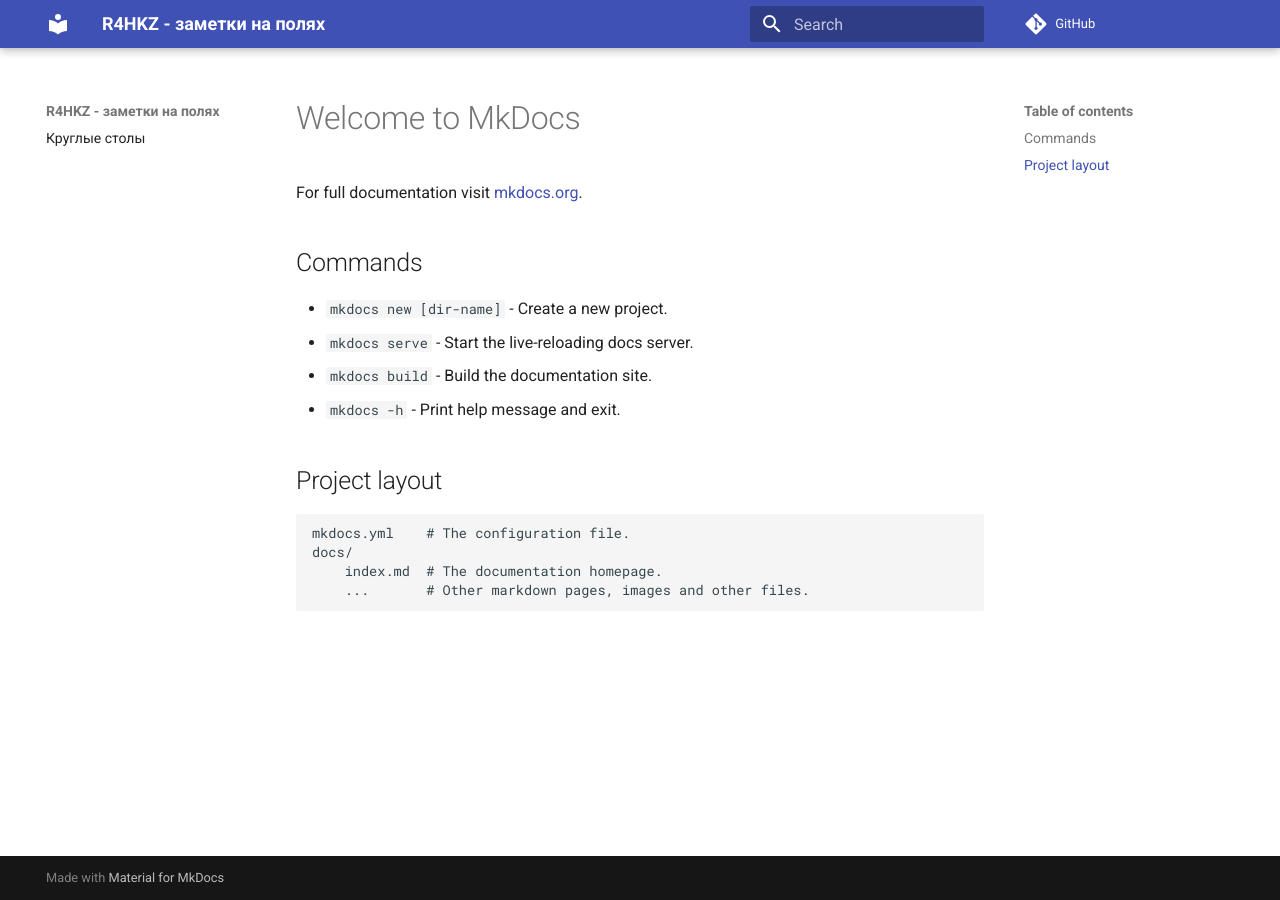
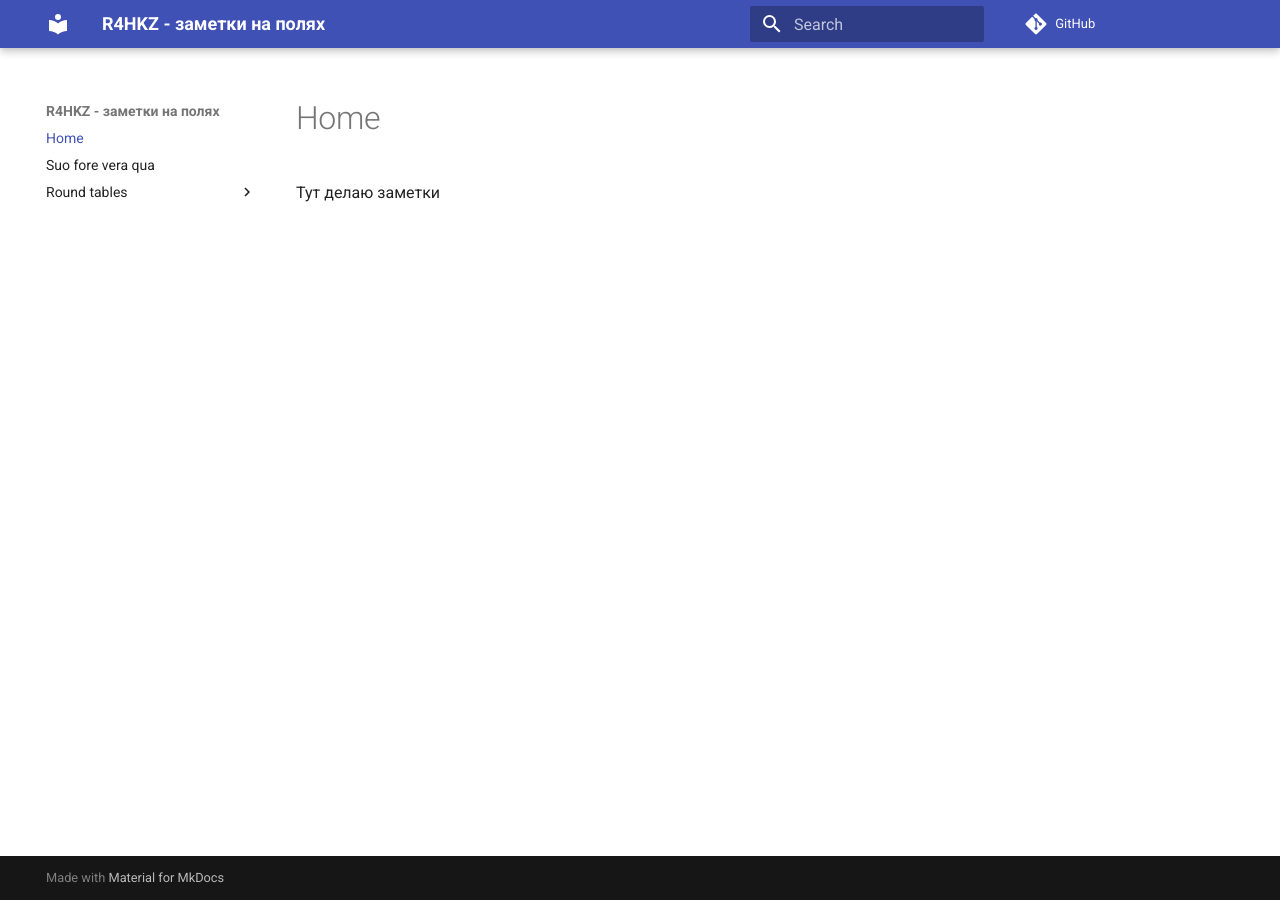
Before and after one commit to noob4ik/r4hkz_site, an MkDocs documentation site: the page built from docs/index.md, in a window 1280 px wide. Built offline with MkDocs 1.6.1 and Material for MkDocs 9.7.7, drawn with Linux system fonts in a browser that asks for light colours; comment, search, counter and statistics services are not loaded.

Commit message:
fix: move structure

```diff
--- a/docs/index.md
+++ b/docs/index.md
@@ -1,17 +1 @@
-# Welcome to MkDocs
-
-For full documentation visit [mkdocs.org](https://www.mkdocs.org).
-
-## Commands
-
-* `mkdocs new [dir-name]` - Create a new project.
-* `mkdocs serve` - Start the live-reloading docs server.
-* `mkdocs build` - Build the documentation site.
-* `mkdocs -h` - Print help message and exit.
-
-## Project layout
-
-    mkdocs.yml    # The configuration file.
-    docs/
-        index.md  # The documentation homepage.
-        ...       # Other markdown pages, images and other files.
+Тут делаю заметки
--- a/mkdocs.yml
+++ b/mkdocs.yml
@@ -1,7 +1,7 @@
 site_name: R4HKZ - заметки на полях
 repo_url: https://github.com/noob4ik/r4hkz_site
-nav:
+#nav:
 #  - Home: index.md
 ##  - About: about.md
-  - Круглые столы: round_tables/
+#  - Круглые столы: round_tables/
 theme: material
```
